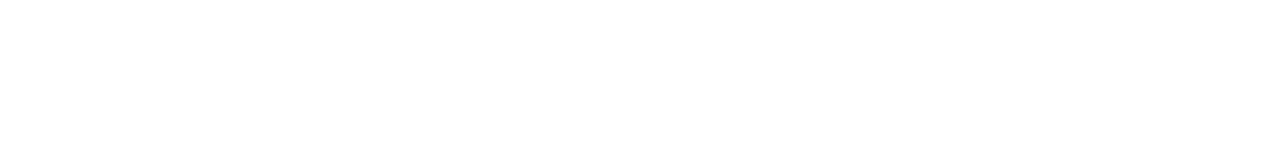
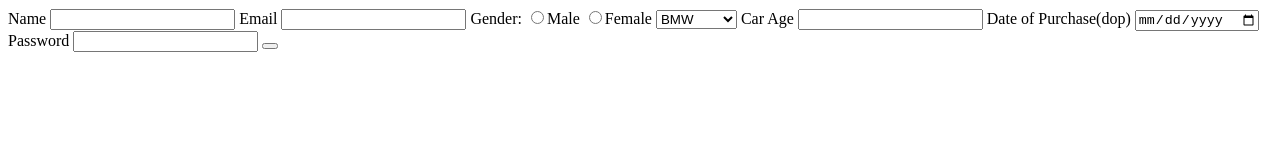
Before and after one commit to acciojob/car-insurance-form-Chitra-accio, a website: page main.html in a window 1280 px wide. Drawn offline with Linux system fonts and the light colour scheme.

Commit message:
created a submission

```diff
--- a/main.html
+++ b/main.html
@@ -8,6 +8,28 @@
 
 <body>
 	<!-- the entire body must be written by student -->
+	<form method="post">
+		<label for="name">Name</label>
+		<input type="text" id="name" required>
+		<label for="email">Email</label>
+		<input type="email" id="email" required>
+		<label>Gender:</label>
+		<input type="radio" value="Male" name="gender" required>Male
+		<input type="radio" value="Female" name="gender" required>Female
+
+		<select id="cars">
+			<option>BMW</option>
+			<option>Audi</option>
+			<option>Mercedez</option>
+		</select>
+		<label for="carage">Car Age</label>
+		<input type="number" id="carage" required>
+		<label for="dop">Date of Purchase(dop)</label>
+		<input type="date" id="dop" required>
+		<label for="password">Password</label>
+		<input type="password" id="password" required>
+		<button type="submit"></button>
+	</form>
     <script type="text/javascript" src="./script.js">
 </script>
 
```
